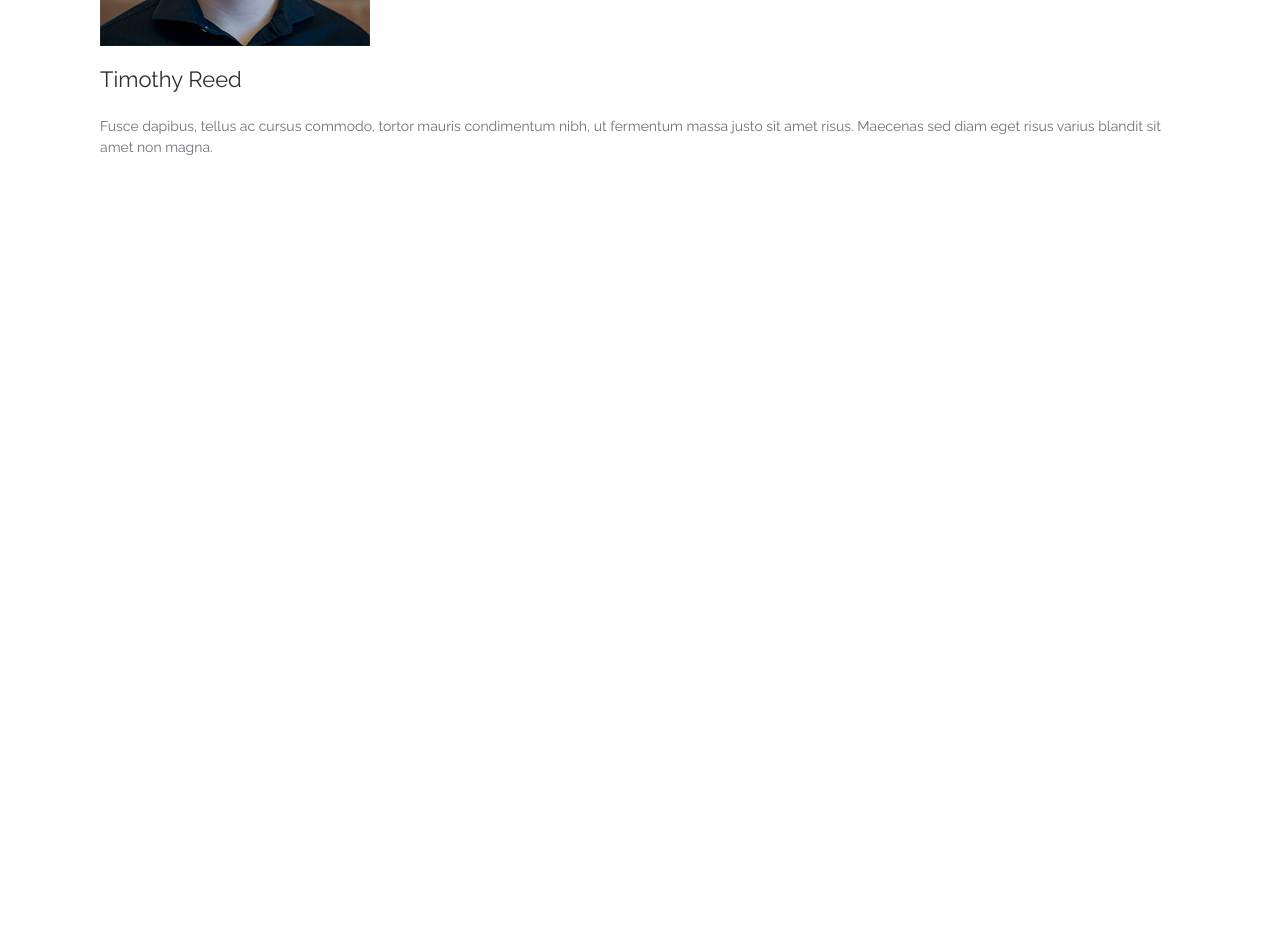
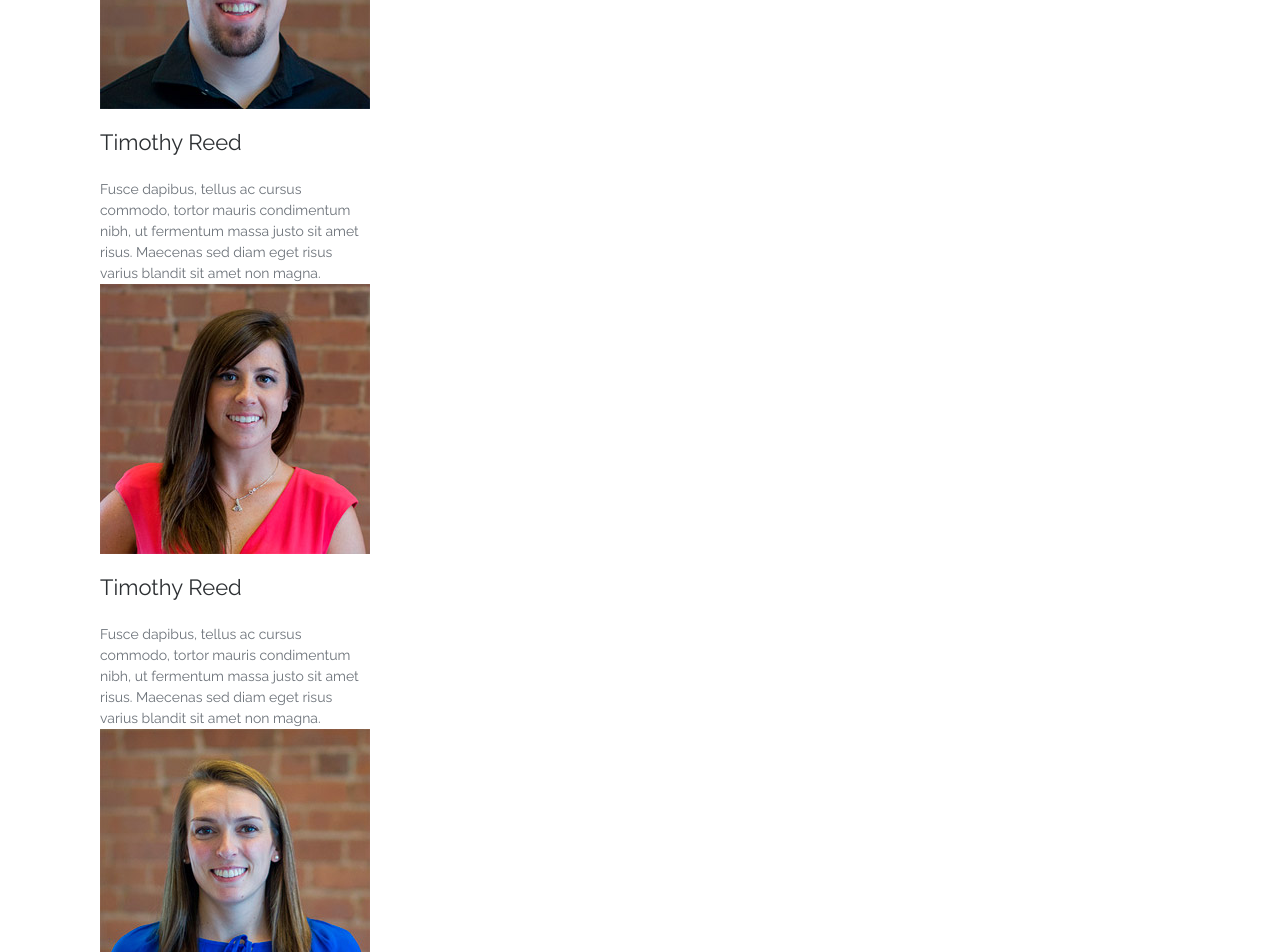
Before and after one commit to VanekJalba/Smile, a plain HTML site: page index.html in a window 1280 px wide. Shown: the part 2820-3772 px from the top of the page. Before the commit the page ends 3078 px from the top, so only its background shows below. Drawn offline with nearby package versions, Linux system fonts and the light colour scheme.

Commit message:
new style add

```diff
--- a/index.html
+++ b/index.html
@@ -149,7 +149,7 @@
     <div class="team">
         <div class="container">
             <div class="team___inner">
-                <div class="team__iteam">
+                <div class="team__item">
                     <img class="team__photo" src="img/team/team-1.jpg" alt="Photo-1">
                     <div class="team__name">Ruth Woods</div>
                     <div class="team_prof">Founder, CEO</div>
@@ -157,8 +157,26 @@
                     Maecenas sed diam eget risus varius blandit sit amet non magna.</div>
                     <div class="team__social"></div>
                 </div>
-                <div class="team__iteam">
+                <div class="team__item">
                     <img class="team__photo" src="img/team/team-2.jpg" alt="Photo-1">
+                    <div class="team__name">Timothy Reed</div>
+                    <div class="team_prof">Founder, CEO</div>
+                    <div class="team__text">Fusce dapibus, tellus ac cursus commodo, tortor mauris condimentum nibh, ut fermentum massa
+                        justo sit amet risus.
+                        Maecenas sed diam eget risus varius blandit sit amet non magna.</div>
+                    <div class="team__social"></div>
+                </div>
+                <div class="team__item">
+                    <img class="team__photo" src="img/team/team-3.jpg" alt="Photo-1">
+                    <div class="team__name">Timothy Reed</div>
+                    <div class="team_prof">Founder, CEO</div>
+                    <div class="team__text">Fusce dapibus, tellus ac cursus commodo, tortor mauris condimentum nibh, ut fermentum massa
+                        justo sit amet risus.
+                        Maecenas sed diam eget risus varius blandit sit amet non magna.</div>
+                    <div class="team__social"></div>
+                </div>
+                <div class="team__item">
+                    <img class="team__photo" src="img/team/team-4.jpg" alt="Photo-1">
                     <div class="team__name">Timothy Reed</div>
                     <div class="team_prof">Founder, CEO</div>
                     <div class="team__text">Fusce dapibus, tellus ac cursus commodo, tortor mauris condimentum nibh, ut fermentum massa
```
